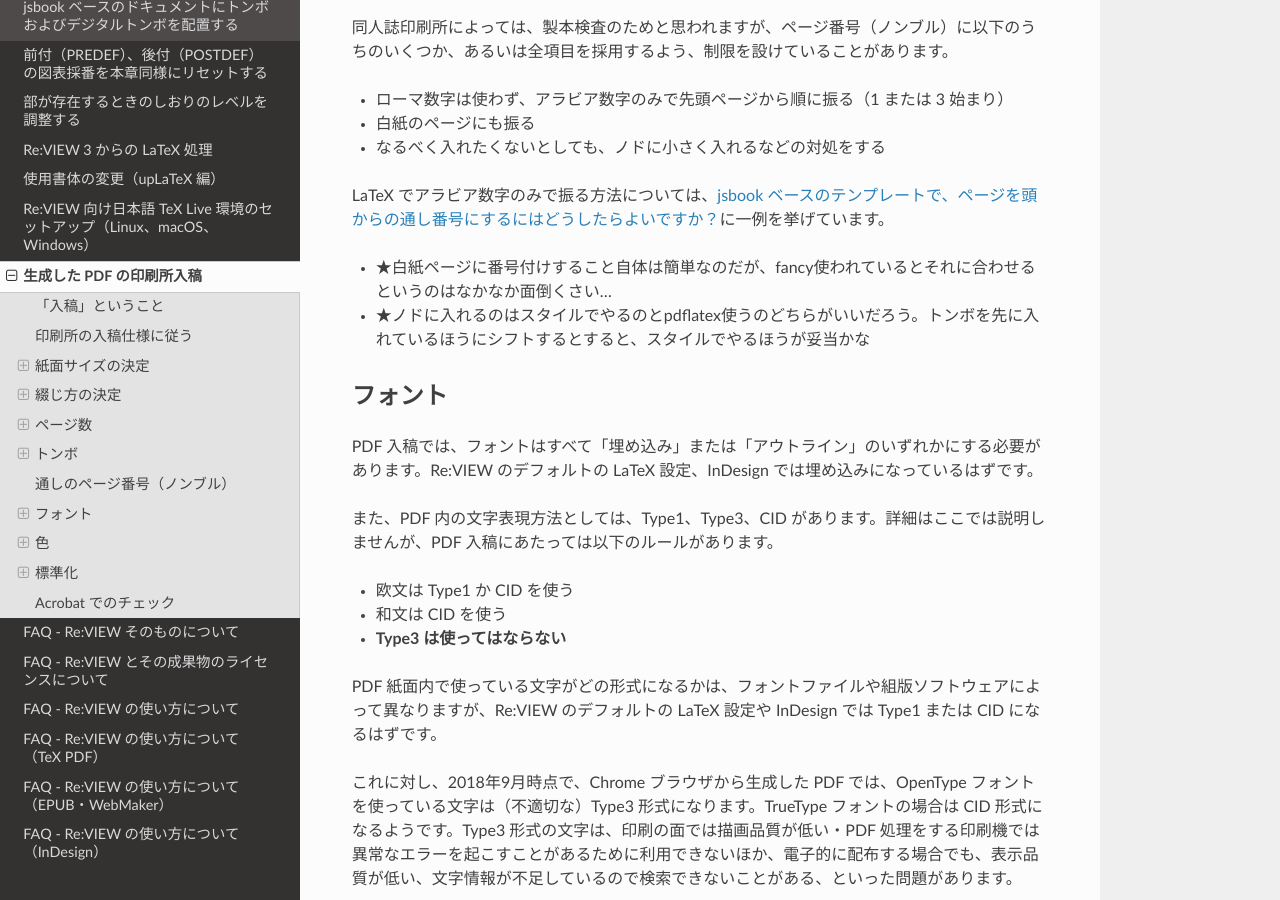
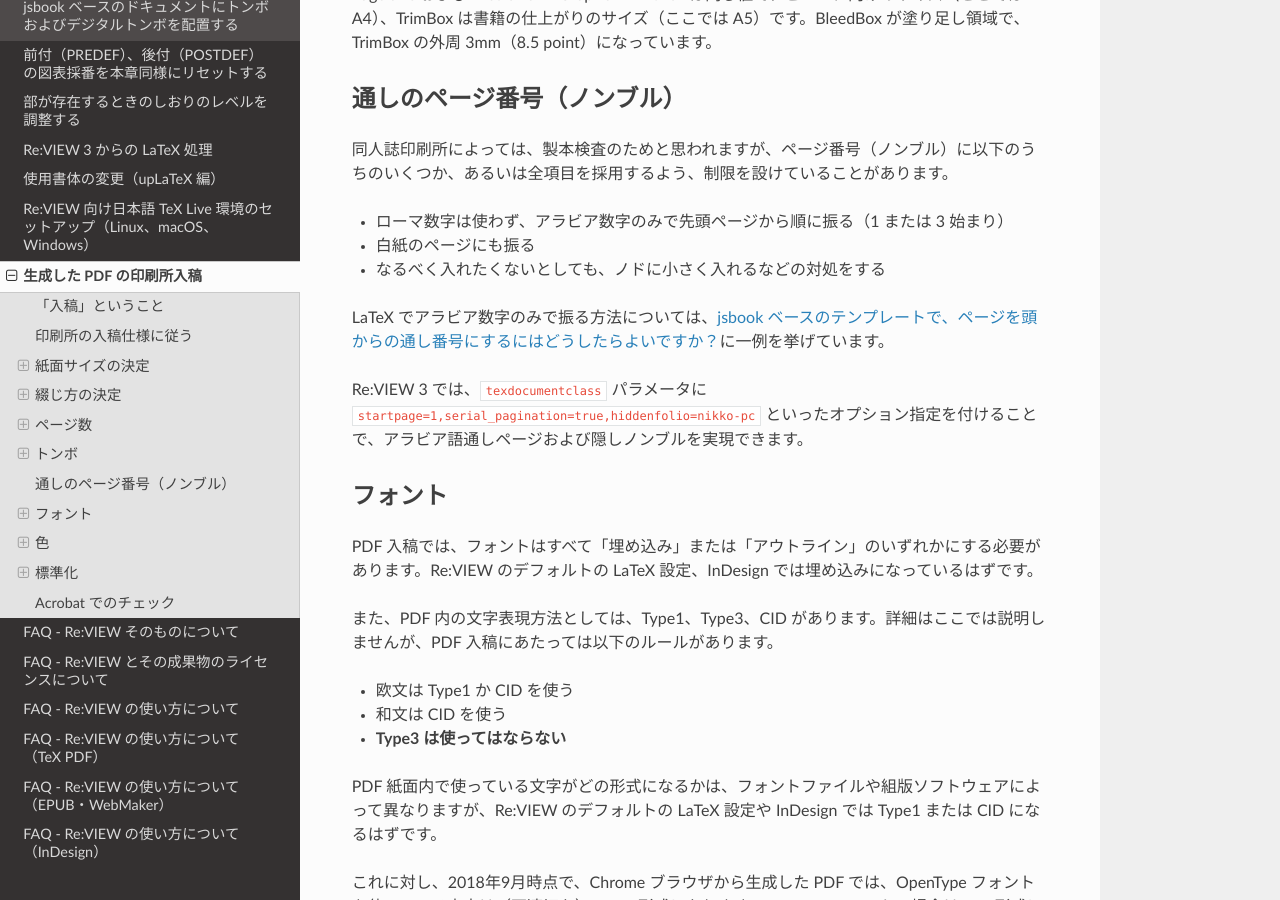
Before and after one commit to reviewml/reviewknowledge-ja, a Sphinx documentation site: the page built from docs/printing/submit.md, in a window 1280 px wide and 900 px high, scrolled down 7088 px. Built offline with Sphinx 7.4.7 and the Read the Docs theme 2.0.0, drawn with Linux system fonts in a browser that asks for light colours; some of the changed text lies outside the part shown.

Commit message:
re:view 3 info

```diff
--- a/docs/printing/submit.md
+++ b/docs/printing/submit.md
@@ -39,6 +39,8 @@
 LaTeX で紙面サイズを設定する方法については、
 [LaTeX の紙面サイズを変更するにはどうしたらよいですか？](../faq/faq-tex.html#4b0fce76f7b548819501a275801c48c8)
 を参照してください。
+
+Re:VIEW 3 から、`texdocumentclass` パラメータの `paper=` オプションで紙面サイズを容易に変更できるようになっています。
 
 CSS 組版を使用し、ブラウザから B 列の用紙（B5 など）に出力する場合は、注意が必要です。B 列には大きさが若干異なる ISO と JIS の二種類の規格があり、日本の紙は JIS に基づいていますが、ブラウザの PDF 出力ドライバによっては ISO 規格の値を使用してずれが生じる可能性があります。
 
@@ -137,7 +139,9 @@
 
 LaTeX を使用しているときには
 [jsbook ベースのドキュメントにトンボおよびデジタルトンボを配置する](../latex/tex-tombow.html)
-が参考になるでしょう。InDesign の場合には標準でトンボ・デジタルトンボを設置する機能があります。
+が参考になるでしょう。Re:VIEW 3 では、`media=print` 時には自動でデジタルトンボが設置されます。
+
+InDesign の場合には標準でトンボ・デジタルトンボを設置する機能があります。
 
 CSS を使ったブラウザ出力 PDF の場合は、ブラウザ側からは妥当なデジタルトンボを埋め込めないので、生成された PDF を別途 LaTeX あるいは InDesign に貼り付けるなどしてデジタルトンボを設置します。
 
@@ -176,8 +180,7 @@
 
 LaTeX でアラビア数字のみで振る方法については、[jsbook ベースのテンプレートで、ページを頭からの通し番号にするにはどうしたらよいですか？](../faq/faq-tex.html#01580761e063df200da1a590c43c3568)に一例を挙げています。
 
-- ★白紙ページに番号付けすること自体は簡単なのだが、fancy使われているとそれに合わせるというのはなかなか面倒くさい…
-- ★ノドに入れるのはスタイルでやるのとpdflatex使うのどちらがいいだろう。トンボを先に入れているほうにシフトするとすると、スタイルでやるほうが妥当かな
+Re:VIEW 3 では、`texdocumentclass` パラメータに `startpage=1,serial_pagination=true,hiddenfolio=nikko-pc` といったオプション指定を付けることで、アラビア語通しページおよび隠しノンブルを実現できます。
 
 ## フォント
 
```
Also changed, not shown: other parts of docs/printing/submit.md (+1 -1 lines).
